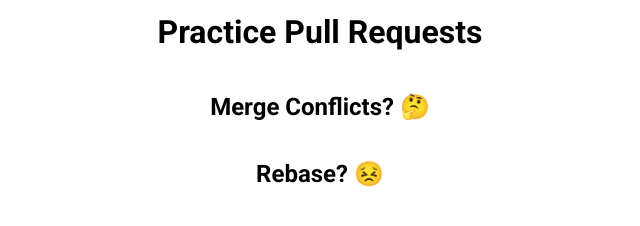
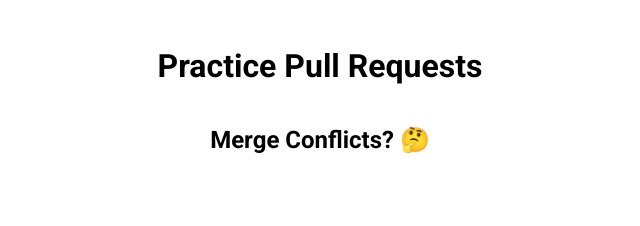
Before and after one commit to dfine907/git-practice, a plain HTML site: page index.html in a window 1280 px wide. Shown: the whole page, without its empty margins (320-960 px from the left). Drawn offline with Linux system fonts and the light colour scheme; a web font is replaced by a local one.

Commit message:
Remove h2 heading

```diff
--- a/index.html
+++ b/index.html
@@ -13,7 +13,6 @@
 <body>
     <h1>Practice Pull Requests</h1>
     <h2>Merge Conflicts? 🤔 </h2>
-    <h2>Rebase? 😣</h2>
     <script src="script.js"></script>
 </body>
 </html>
```
